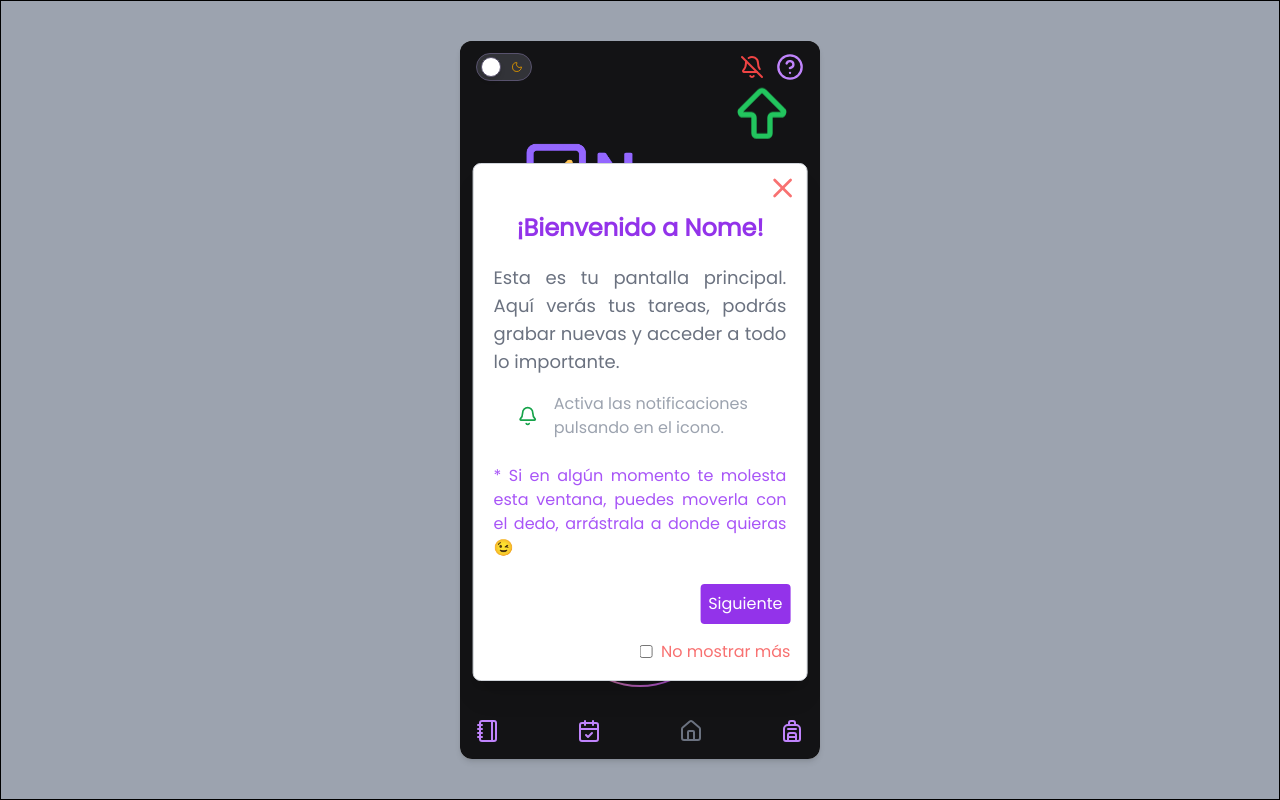
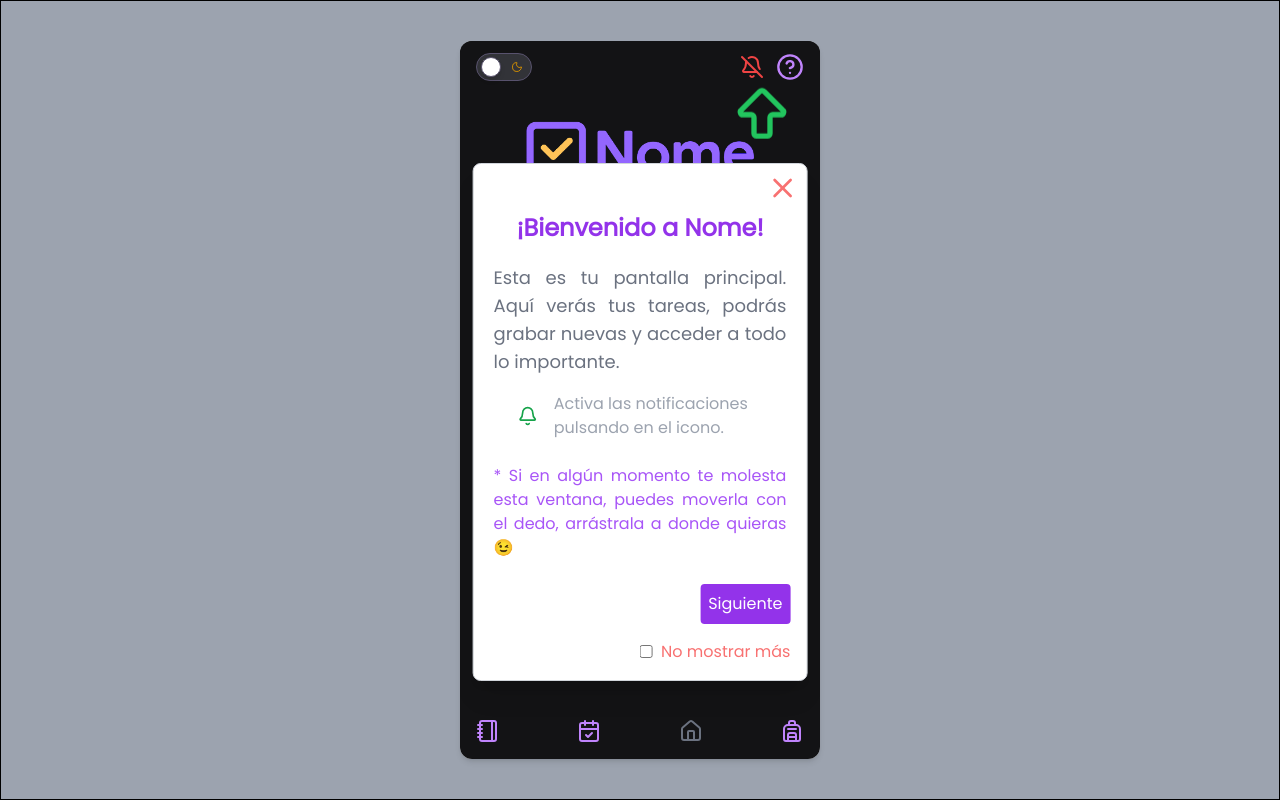
Before and after one commit to cuyssi/Nome, a React (Vite) app in the folder frontend/: page / in a window 1280 px wide. Built offline with nearby package versions, Linux system fonts and the light colour scheme; no server answers.

Commit message:
style: home

```diff
--- a/frontend/src/components/audio/Voice_rec.jsx
+++ b/frontend/src/components/audio/Voice_rec.jsx
@@ -37,13 +37,11 @@
     }, [audioFile]);
 
     return (
-        <div className="relative flex flex-col w-full bg-bg items-center mt-4 mb-4">
+        <div className="relative flex flex-col w-full bg-bg items-center mt-8">
             <div className="flex justify-center border-dynamic rounded-full">
                 <button
                     type="button"
-                    className={`flex bg-bg_button rounded-full w-[10rem] sm:max-w-[10rem] aspect-square items-center justify-center
-    transition-transform duration-150 ease-in-out
-    ${recording ? "scale-95 bg-gray-900" : "bg-bg_button"}`}
+                    className={`flex bg-bg_button rounded-full w-[12rem] sm:max-w-[10rem] aspect-square items-center justify-center transition-transform duration-150 ease-in-out ${recording ? "scale-95 bg-gray-900" : "bg-bg_button"}`}
                     onClick={toggleRecording}
                 >
                     <Mic
--- a/frontend/src/components/commons/Wellcome.jsx
+++ b/frontend/src/components/commons/Wellcome.jsx
@@ -11,7 +11,7 @@
 
 const Welcome = () => {
     return (
-        <div className="flex w-full h-full justify-center items-center">
+        <div className="flex w-full h-auto justify-center items-center mt-4 mb-4">
             <div className="flex flex-col w-full justify-center items-center px-4">
                 <NotificationToggle />
                 <img src={logo_nome} className="w-[90%] mt-10" />
--- a/frontend/src/components/task/Task_count.jsx
+++ b/frontend/src/components/task/Task_count.jsx
@@ -29,7 +29,7 @@
     const totalTodayCount = todayTasks.length;
 
     return (
-        <div className="flex w-full h-full justify-center items-center mb-4">
+        <div className="flex w-full h-auto justify-center items-center mt-6 mb-2">
             <div className="w-full">
                 <div className="flex flex-col w-full">
                     <div className="flex w-full justify-between">
```
